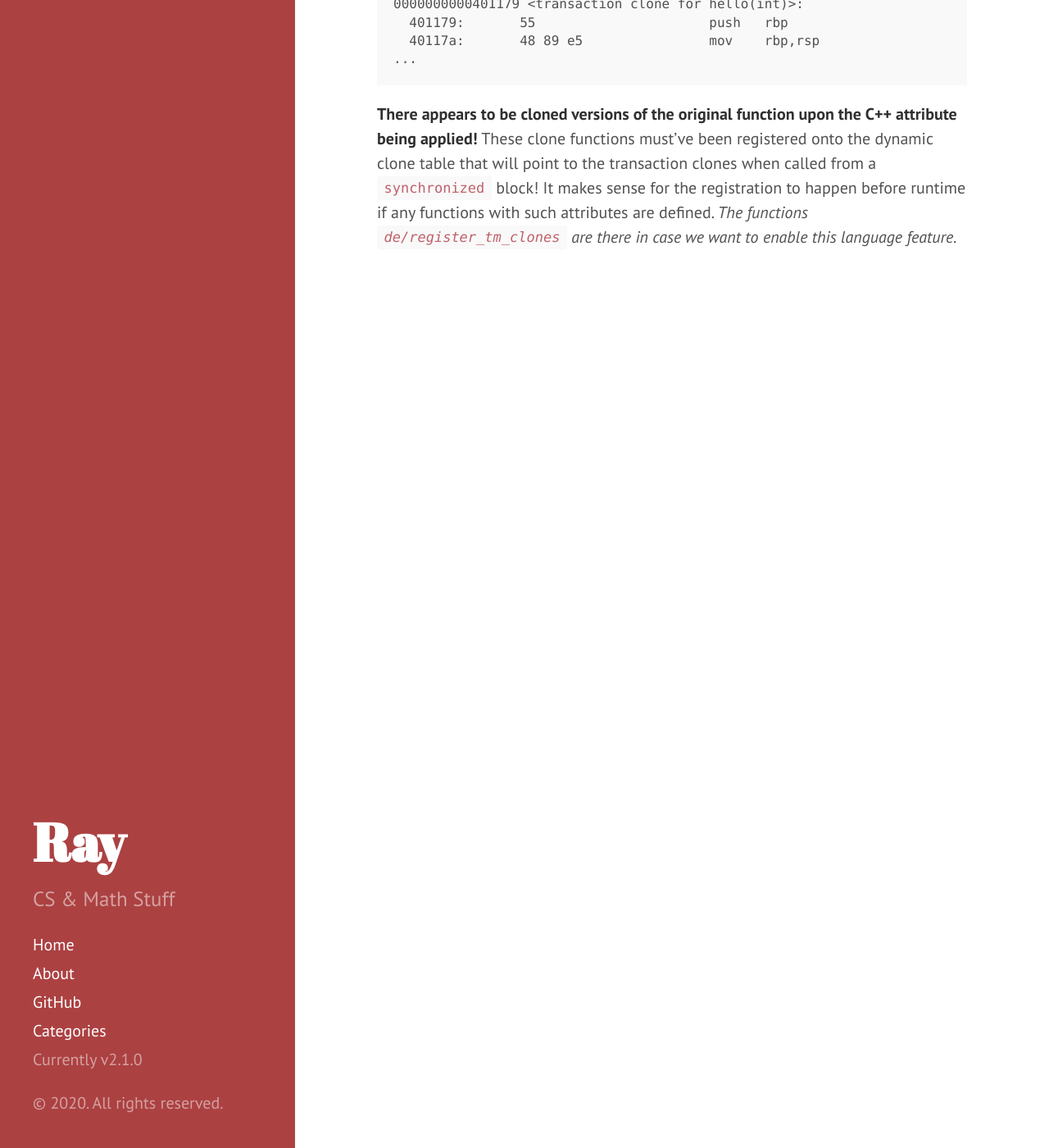
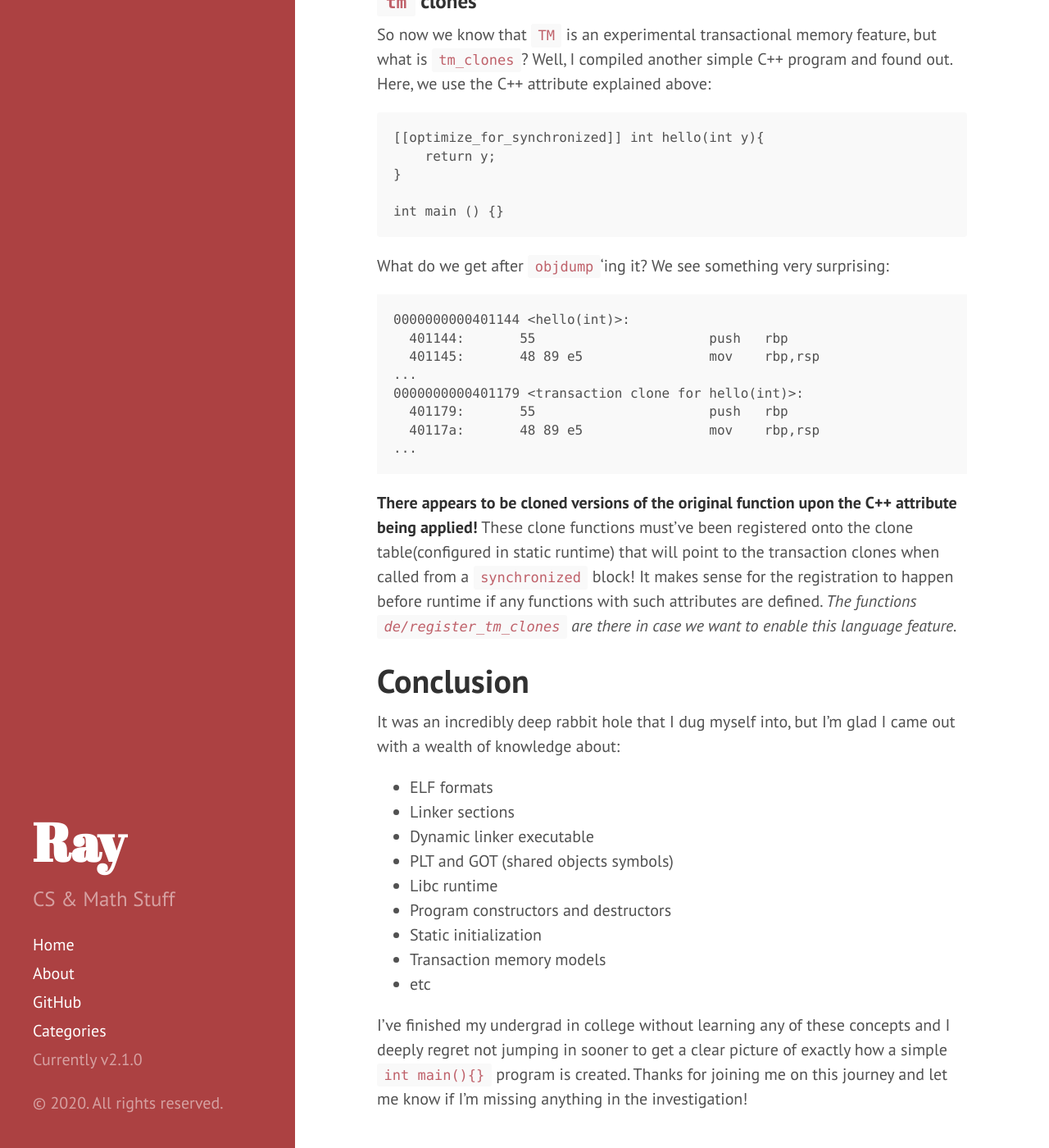
Before and after one commit to OneRaynyDay/oneraynyday.github.io, a Jekyll site: the page built from _posts/2020-05-03-Analyzing-The-Simplest-C++-Program.md, in a window 1280 px wide and 1400 px high, scrolled down 20373 px. Shown: the whole window at 82% size. Built offline with Jekyll 4.4.1, drawn with Linux system fonts in a browser that asks for light colours; formulas are drawn with MathJax 3; some of the changed text lies outside the part shown.

Commit message:
wow I'm done

````diff
--- a/_posts/2020-05-03-Analyzing-The-Simplest-C++-Program.md
+++ b/_posts/2020-05-03-Analyzing-The-Simplest-C++-Program.md
@@ -466,7 +466,18 @@
   4010f8:	c3                   	ret
 ```
 
-After going on a scavenger hunt, it appears that `tm` stands for "Transactional Memory" which is used in multithreading applications, and functions with the prefix `_ITM` belongs to the `libitm` component of `gcc`. Of course, for other compiler flavors it may be called something else. The code for this can be found in [gcc](https://github.com/gcc-mirror/gcc/blob/41d6b10e96a1de98e90a7c0378437c3255814b16/libgcc/crtstuff.c#L297) but it lacks comments.
+After going on a scavenger hunt, it appears that `tm` stands for "Transactional Memory" which is used in multithreading applications, and functions with the prefix `_ITM` belongs to the `libitm` component of `gcc`. Of course, for other compiler flavors it may be called something else. The code for this can be found in [gcc](https://github.com/gcc-mirror/gcc/blob/41d6b10e96a1de98e90a7c0378437c3255814b16/libgcc/crtstuff.c#L297) but it lacks comments. The `deregister_tm_clones` function appears to be called by `__do_global_dtors_aux`:
+
+```
+00000000004010d0 <__do_global_dtors_aux>:
+  ...
+  4010e1:	e8 7a ff ff ff       	call   401060 <deregister_tm_clones>
+  ...
+  4010f0:	c3                   	ret
+
+```
+
+As far as I know, global destructors belong to static objects. But we don't have any static objects defined as it's such a barebones C++ program. Where is this `tm_clones` thing coming from?
 
 **Warning: The below is an experimental part of the C++ standard. It may vary after the publishing of this blog.**
 
@@ -608,4 +619,20 @@
 ...
 ```
 
-**There appears to be cloned versions of the original function upon the C++ attribute being applied!** These clone functions must've been registered onto the dynamic clone table that will point to the transaction clones when called from a `synchronized` block! It makes sense for the registration to happen before runtime if any functions with such attributes are defined. *The functions `de/register_tm_clones` are there in case we want to enable this language feature.*
+**There appears to be cloned versions of the original function upon the C++ attribute being applied!** These clone functions must've been registered onto the clone table(configured in static runtime) that will point to the transaction clones when called from a `synchronized` block! It makes sense for the registration to happen before runtime if any functions with such attributes are defined. *The functions `de/register_tm_clones` are there in case we want to enable this language feature.*
+
+# Conclusion
+
+It was an incredibly deep rabbit hole that I dug myself into, but I'm glad I came out with a wealth of knowledge about:
+
+- ELF formats
+- Linker sections
+- Dynamic linker executable
+- PLT and GOT (shared objects symbols)
+- Libc runtime
+- Program constructors and destructors
+- Static initialization
+- Transaction memory models
+- etc
+
+I've finished my undergrad in college without learning any of these concepts and I deeply regret not jumping in sooner to get a clear picture of exactly how a simple `int main(){}` program is created. Thanks for joining me on this journey and let me know if I'm missing anything in the investigation!
````
Also changed, not shown: other parts of _posts/2020-05-03-Analyzing-The-Simplest-C++-Program.md (+2 -2 lines).
